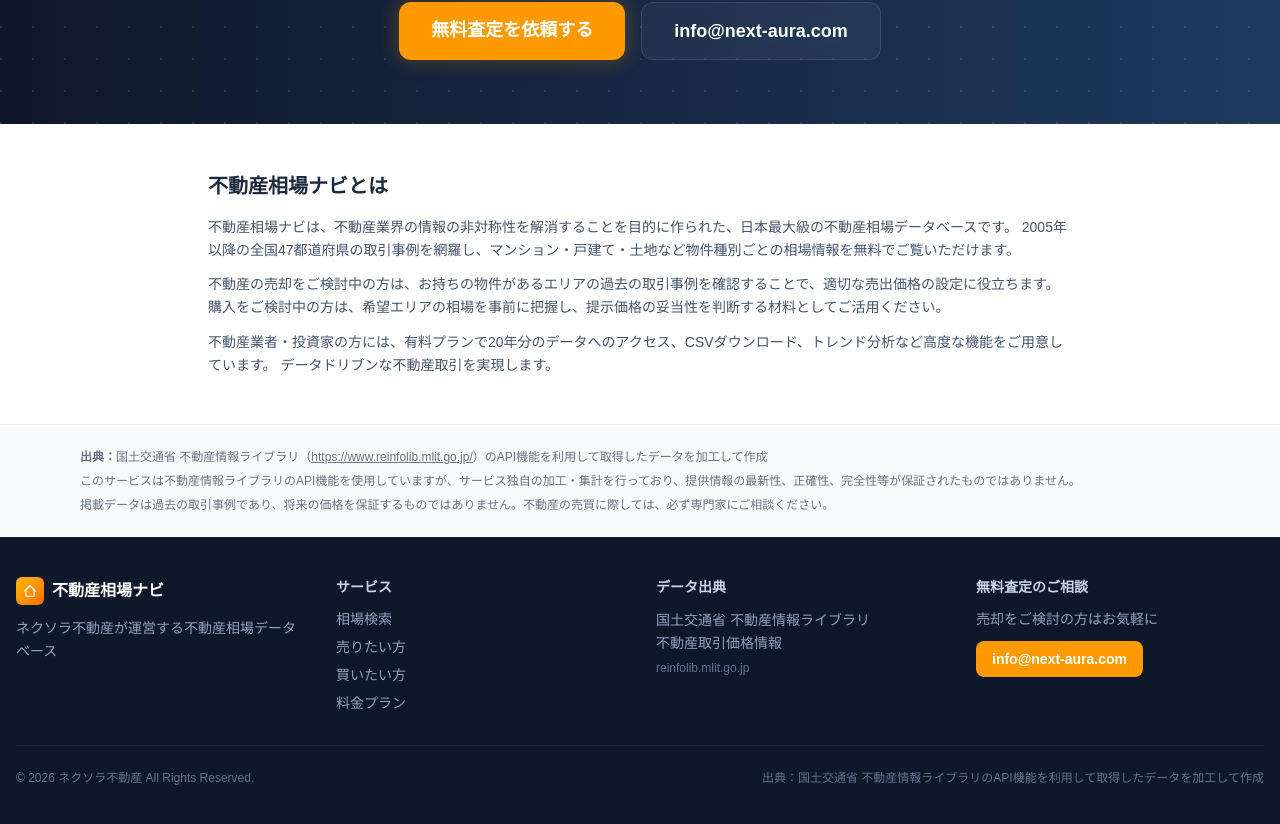
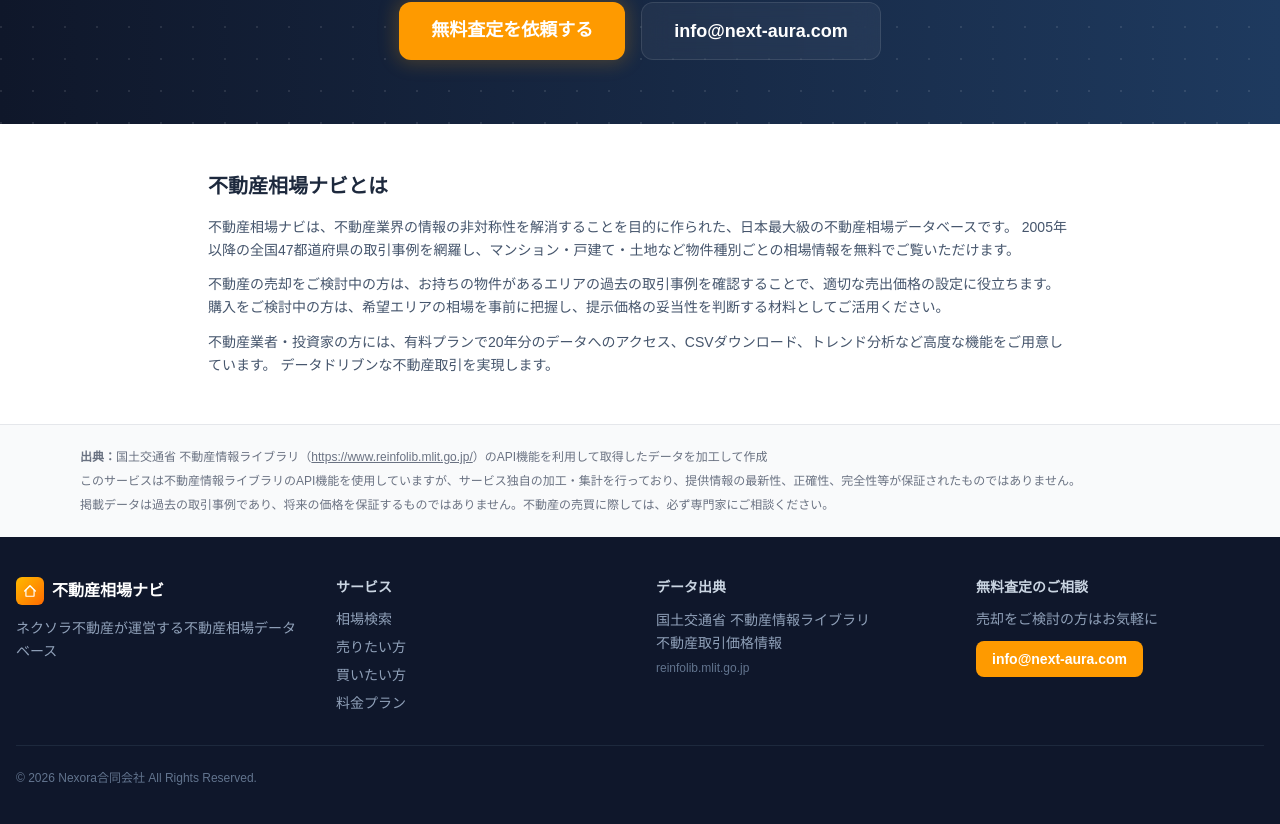
Before and after one commit to nexoraltd/realestate-market, a Next.js app: page / in a window 1280 px wide. Shown: the part 5024-5848 px from the top of the page. Built offline with nearby package versions, Linux system fonts and the light colour scheme.

Commit message:
Update footer copyright and company name

```diff
--- a/src/components/Footer.tsx
+++ b/src/components/Footer.tsx
@@ -62,10 +62,7 @@
         </div>
 
         <div className="border-t border-slate-800 mt-8 pt-6 flex flex-col md:flex-row items-center justify-between gap-3 text-xs text-slate-500">
-          <span>&copy; {new Date().getFullYear()} ネクソラ不動産 All Rights Reserved.</span>
-          <span>
-            出典：国土交通省 不動産情報ライブラリのAPI機能を利用して取得したデータを加工して作成
-          </span>
+          <span>&copy; {new Date().getFullYear()} Nexora合同会社 All Rights Reserved.</span>
         </div>
       </div>
     </footer>
```
